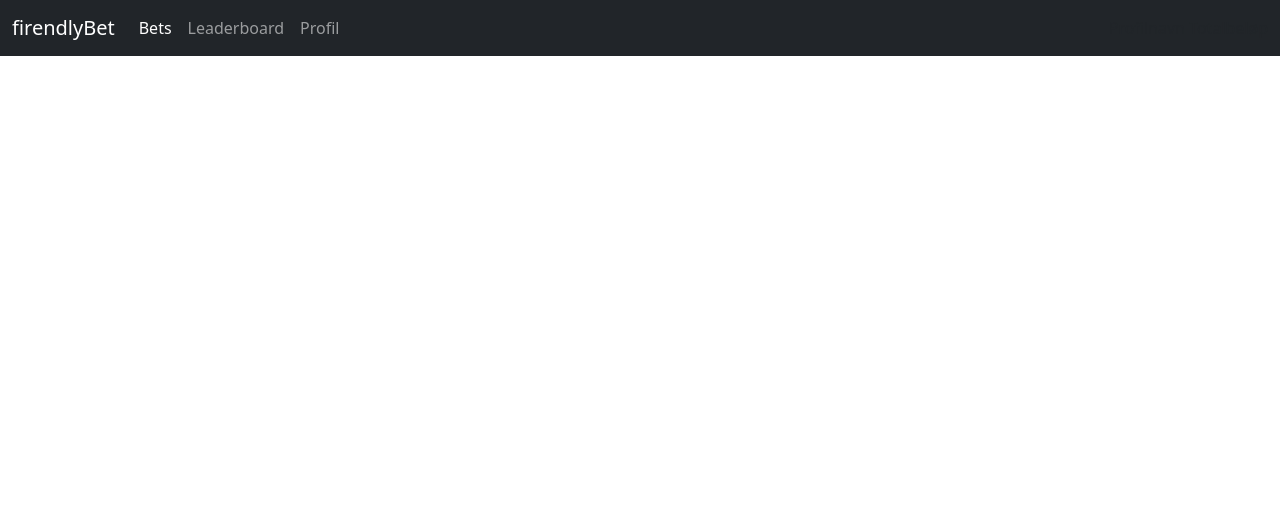
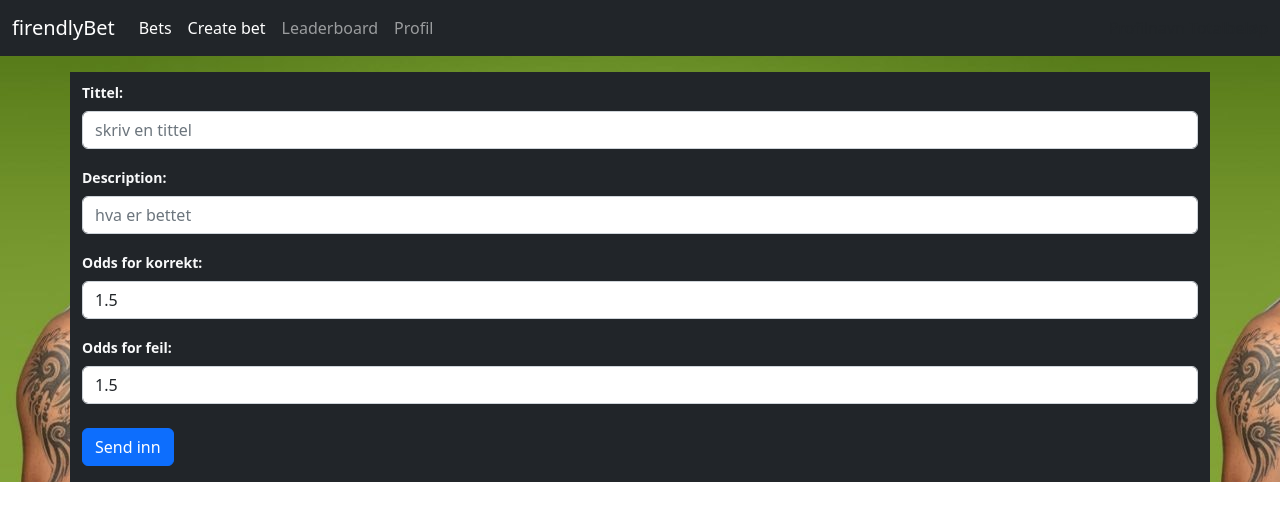
Before and after one commit to chrvei00/friendlyBet, a React (Create React App) app in the folder client/: page /createbet in a window 1280 px wide. Shown: the top 520 px of the page. Built offline with nearby package versions, Linux system fonts and the light colour scheme; the HTML template or start-up script is replaced by a standard one.

Commit message:
Functionality for creating bets added

```diff
--- a/client/src/App.js
+++ b/client/src/App.js
@@ -3,6 +3,7 @@ import "./App.css"
 import { BrowserRouter, Routes, Route } from "react-router-dom"
 import Auth from "./components/Auth"
 import Bets from "./components/Bets"
+import CreateBet from "./components/CreateBet"
 import Leaderbaord from "./components/Leaderboard"
 import Profile from "./components/Profile"
 import Navbar from "./components/Nav"
@@ -16,6 +17,7 @@ function App() {
         <Routes>
           <Route path="/" element={<Auth />} />
           <Route path="/bets" element={<Bets />} />
+          <Route path="/createbet" element={<CreateBet />} />
           <Route path="/leaderboard" element={<Leaderbaord />} />
           <Route path="/profile" element={<Profile />} />
         </Routes>
--- /dev/null
+++ b/client/src/components/CreateBet.js
@@ -0,0 +1,86 @@
+import { useState } from "react";
+
+function CreateBet() {
+
+    const [title, setTitle] = useState("");
+    const [oddsW, setOddsW] = useState("");
+    const [oddsL, setOddsL] = useState("");
+    const [description, setDescription] = useState("");
+
+    let handleSubmit = async (e) => {
+        e.preventDefault();
+        try {
+            let res = await fetch("/api/bet", {
+                method: "POST",
+                headers: { 'Content-Type': 'application/json' },
+                body: JSON.stringify({
+                    title: title,
+                    oddsW: oddsW,
+                    oddsL: oddsL,
+                    description: description}),
+            });
+        // eslint-disable-next-line
+        let resJson = await res.json();
+        if (res.status === 200) {
+            setTitle("Bet sendt inn");
+            setOddsW("");
+            setOddsL("U");
+            setDescription("");
+          } else {
+            setTitle("Some error occured");
+          }
+        } catch (err) {
+          console.log(err);
+        }
+      };
+
+    return(
+        <div class="container bg-dark">
+        <form onSubmit={handleSubmit} id="sendBet">
+        <div class="form-group py-2">
+            <label class="form-label text-light" for="title">Tittel:</label>
+            <input value={title} onChange={(e) => setTitle(e.target.value)} type="text" class="form-control" id="title" placeholder="skriv en tittel" />
+        </div>
+        <div class="form-group py-2">
+            <label class="form-label text-light" for="description">Description:</label>
+            <input value={description} onChange={(e) => setDescription(e.target.value)} type="text" class="form-control" id="description" placeholder="hva er bettet" />
+        </div>
+        <div class="form-group py-2">
+            <label class="form-label text-light" for="oddsW">Odds for korrekt:</label>
+            <select value={oddsW} onSelect={(e) => setOddsL(e.target.value)} onChange={(e) => setOddsW(e.target.value)} class="form-control" id="oddsW">
+            <option>1.5</option>
+            <option>2</option>
+            <option>2.5</option>
+            <option>3</option>
+            <option>3.5</option>
+            <option>4</option>
+            <option>4.5</option>
+            <option>5</option>
+            <option>7</option>
+            <option>9</option>
+            <option>15</option>
+            </select>
+        </div>
+        <div class="form-group py-2">
+            <label class="form-label text-light" for="oddsL">Odds for feil:</label>
+            <select value={oddsL} onSelect={(e) => setOddsL(e.target.value)} onChange={(e) => setOddsL(e.target.value)} class="form-control" id="oddsL">
+            <option>1.5</option>
+            <option>2</option>
+            <option>2.5</option>
+            <option>3</option>
+            <option>3.5</option>
+            <option>4</option>
+            <option>4.5</option>
+            <option>5</option>
+            <option>7</option>
+            <option>9</option>
+            <option>15</option>
+            </select>
+        </div>
+        <button type="submit" class="btn btn-primary my-3">Send inn</button>
+        </form>
+        </div>
+    );
+}
+
+export default CreateBet;
--- a/client/src/components/Nav.js
+++ b/client/src/components/Nav.js
@@ -14,6 +14,9 @@ function Navbar() {
                 <a class="nav-link active" aria-current="page" href="/bets">Bets</a>
                 </li>
                 <li class="nav-item">
+                <a class="nav-link active" aria-current="page" href="/createbet">Create bet</a>
+                </li>
+                <li class="nav-item">
                 <a class="nav-link" href="/leaderboard">Leaderboard</a>
                 </li>
                 <li class="nav-item">
```
Also changed, not shown: 2 other files (tests, documents, lock files or other folders).
